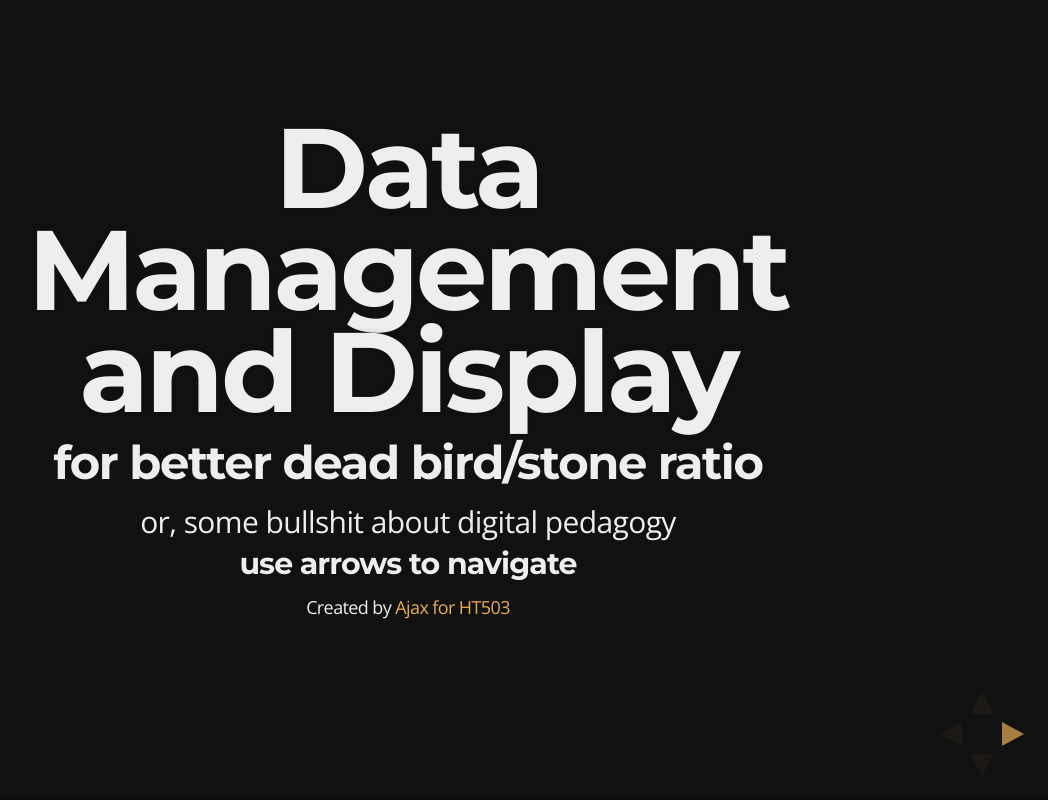
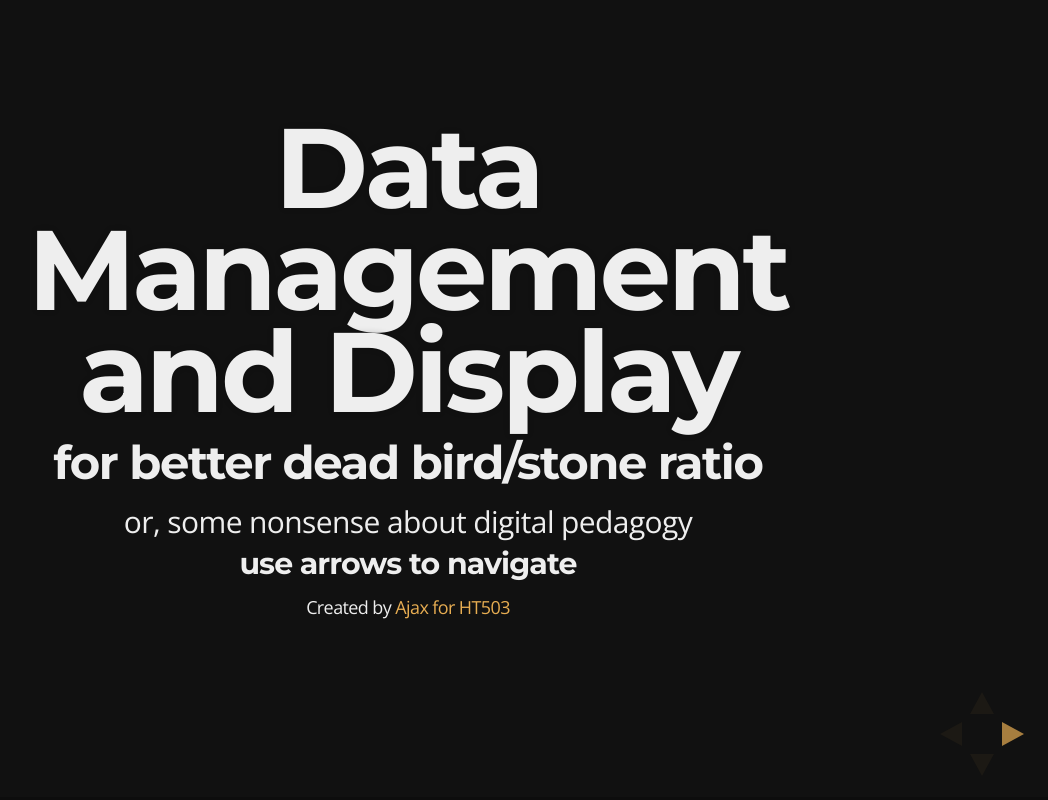
Before and after one commit to HT503/Workflows, a website: page index.html in a window 1280 px wide. Shown: the whole page, without its empty margins (232-1280 px from the left). Drawn offline with nearby package versions, Linux system fonts and the light colour scheme.

Commit message:
bs to ns

```diff
--- a/index.html
+++ b/index.html
@@ -40,7 +40,7 @@
 				<section>
 					<h1>Data Management and Display</h1>
 						<h3>for better dead bird/stone ratio</h3>
-						<p>or, some bullshit about digital pedagogy</p>
+						<p>or, some nonsense about digital pedagogy</p>
 						<h4>use arrows to navigate</h4>
 						<p>
 							<small> Created by <a href="http://AlexAjax.github.io/Ajax">Ajax<a/> for <a href="http://ht503.github.io/Workflows/">HT503</a> </small>
```
